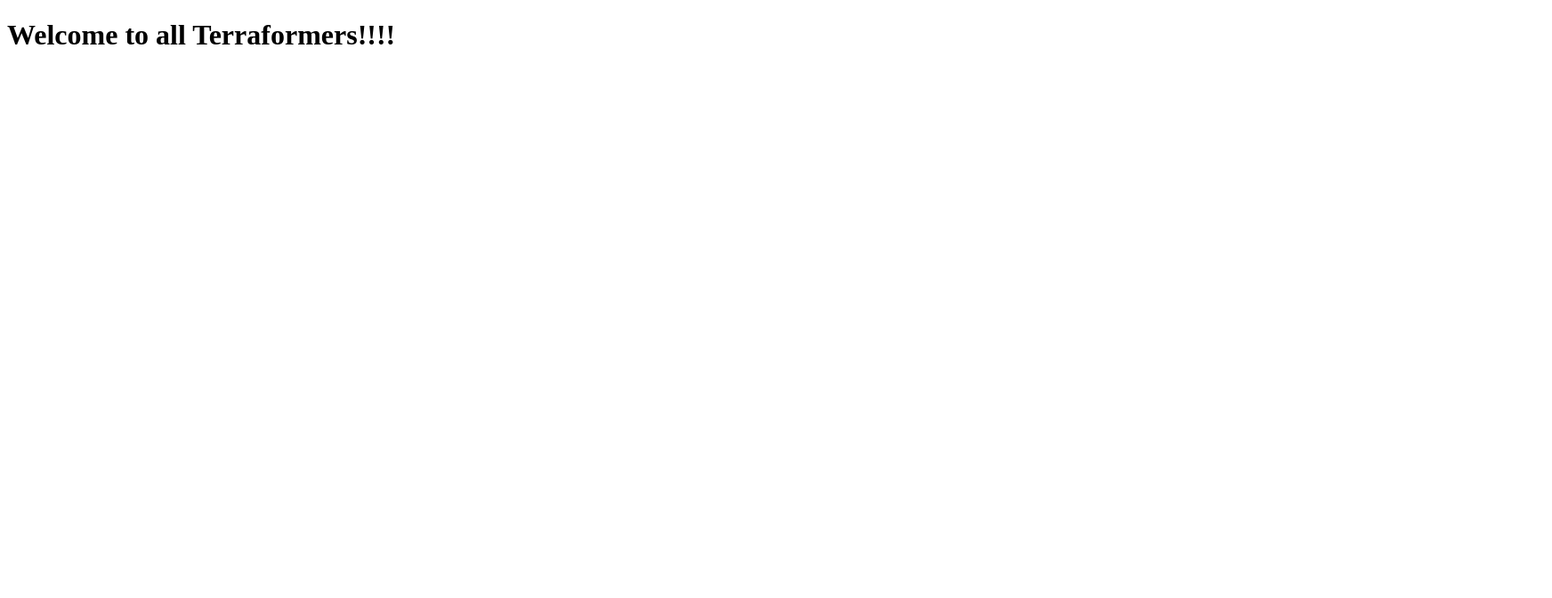
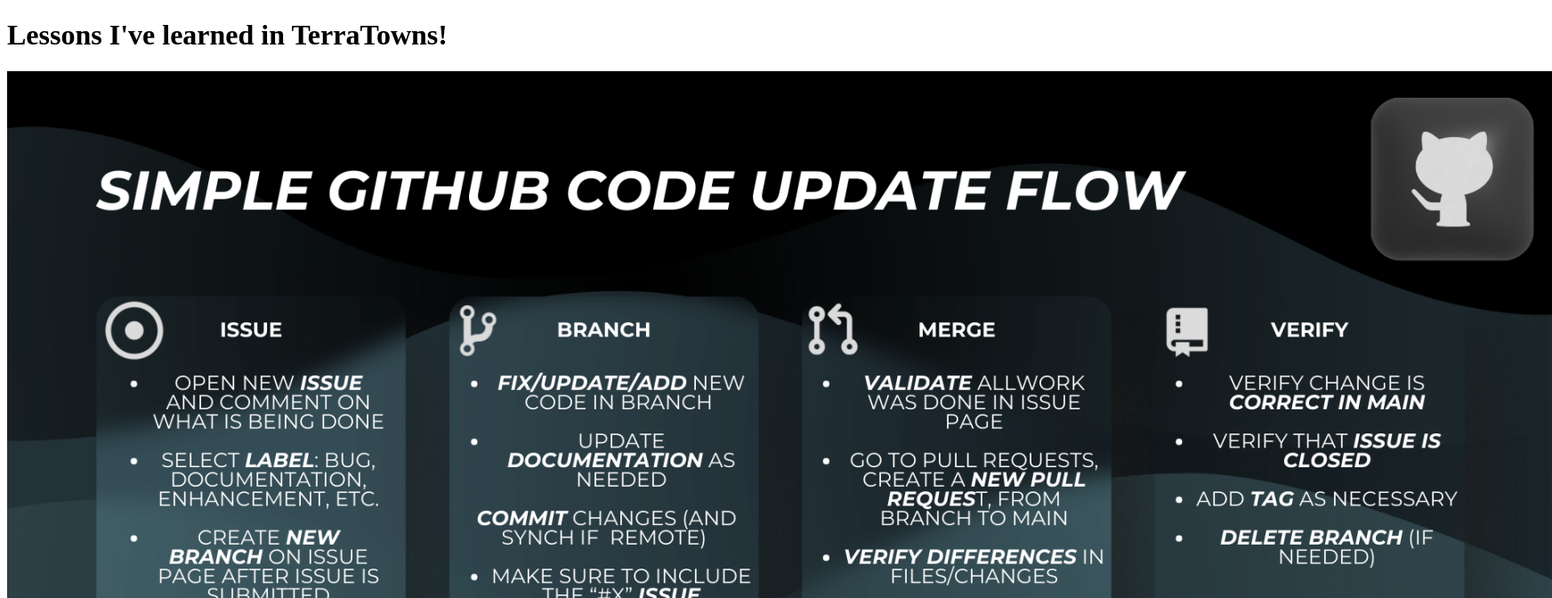
Before and after one commit to JohnBreth/terraform-beginner-bootcamp-2023, a plain HTML site: page public/index.html in a window 1280 px wide. Shown: the top 672 px of the page at 89% size, 1744 px wide, since content can reach past the window. Drawn offline with Linux system fonts and the light colour scheme.

Commit message:
#35 added images and http server to view code in gitpod.

```diff
--- a/public/index.html
+++ b/public/index.html
@@ -6,6 +6,8 @@
     <title>Welcome Terraformers!!!!</title>
 </head>
 <body>
-    <h1>Welcome to all Terraformers!!!!</h1>
+    <h1>Lessons I've learned in TerraTowns!</h1>
+    <img src="assets/githubflow.jpg" />
+    <img src="assets/terraformfiles.png" />
 </body>
 </html>
```
Also changed, not shown: public/assets/githubflow.jpg (added), 2 other files.
